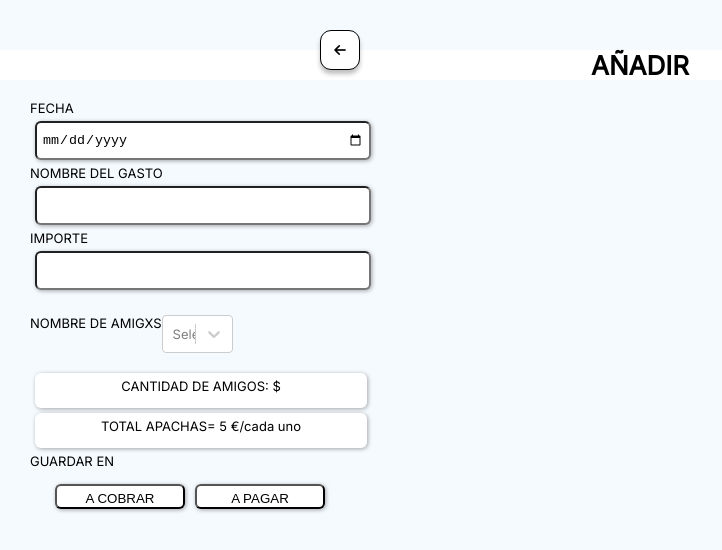
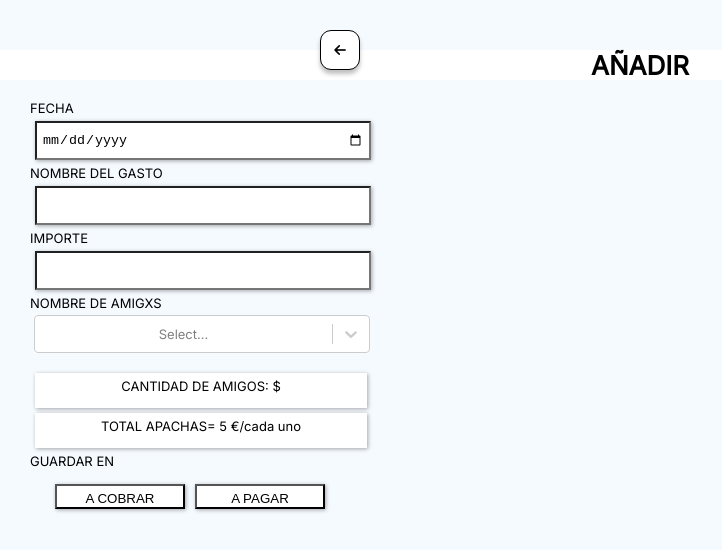
Before and after one commit to candymd/appaches, a React (Create React App) app in the folder frontend/: page /form in a window 1280 px wide. Shown: the top 550 px of the page, without its empty margins (0-722 px from the left). Built offline with nearby package versions, Linux system fonts and the light colour scheme; no server answers.

Commit message:
style input select-friends

```diff
--- a/frontend/src/components/Form/Form.css
+++ b/frontend/src/components/Form/Form.css
@@ -54,9 +54,14 @@ h1  {
     padding: 5px;
     background: #FFFFFF;
     box-shadow: 1px 1px 4px rgba(0, 0, 0, 0.34);
-    border-radius: 6px;
+
 }
-
+.select{
+    margin:20px;
+    width: 240%;
+    left: -16px;
+    background: #FFFFFF;
+}
 .text{
     width: 300px;
     left: 47px;
--- a/frontend/src/components/Form/Form.js
+++ b/frontend/src/components/Form/Form.js
@@ -74,10 +74,11 @@ const Form = ({onSubmit, friends}) => {
                                name="amount" className="input" id="price"/>
                     </div>
                     <div>
-                        <label htmlFor="friends">NOMBRE DE AMIGXS</label>
-                        <Select className="option" name="friends" isMulti options={friendsSelectOptions} />
-
+                        <label htmlFor="friends" >NOMBRE DE AMIGXS</label>
                     </div>
+                        <div>
+                            <Select className="select" name="friends" isMulti options={friendsSelectOptions}/>
+                        </div>
                     <div>
                         <p className="input">CANTIDAD DE AMIGOS: ${input.numberFriends}</p>
                         <p className="input">TOTAL APACHAS= 5 €/cada uno</p>
```
